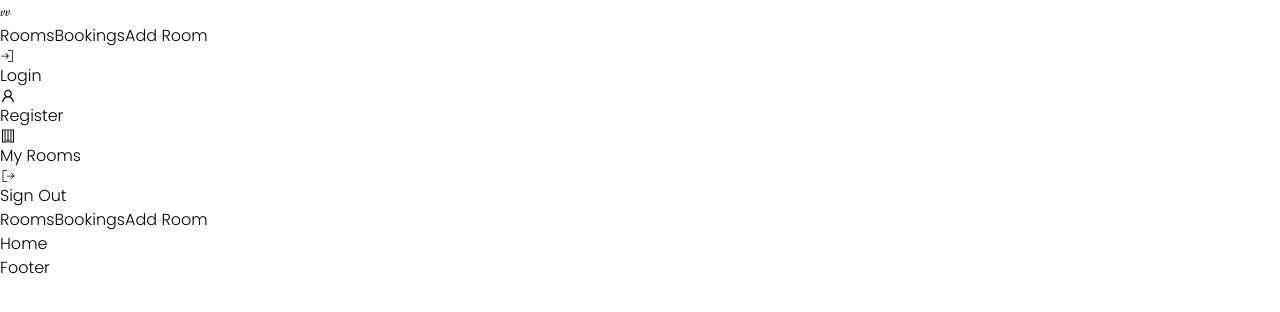
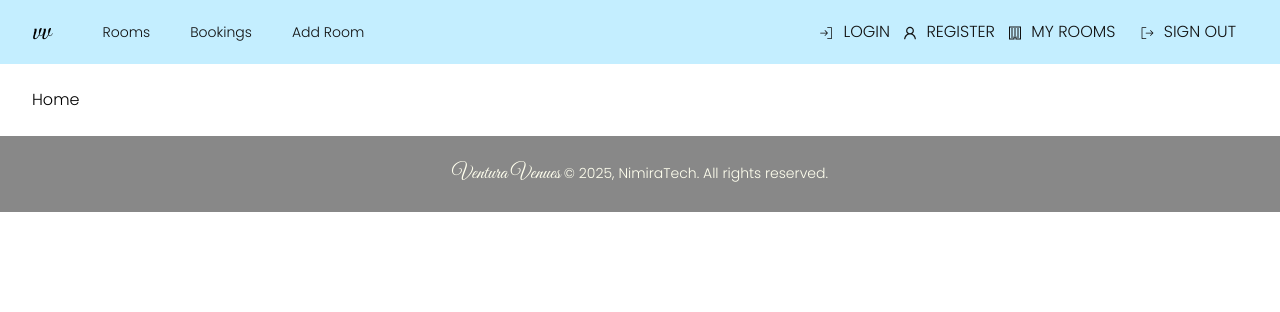
Before and after one commit to Nimira43/Ventura, a Next.js app: page / in a window 1280 px wide. Shown: the top 312 px of the page. Built offline with nearby package versions, Linux system fonts and the light colour scheme.

Commit message:
Footer redesigned

```diff
--- a/components/Footer.jsx
+++ b/components/Footer.jsx
@@ -1,26 +1,13 @@
 const Footer = () => {
   return (
-    <div>
-      Footer
+    <footer className='py-6 bg-grey-md'>
+    <div className="mx-auto max-w-7xl px-4 sm:px-6 lg:px-8">
+      <p className="text-center text-sm text-light">
+        <span className='logo text-xl'>Ventura Venues </span>&copy; 2025, NimiraTech. All rights reserved.
+      </p>
     </div>
+  </footer>
   )
 }
 
 export default Footer
-
-// const Footer = () => {
-//   const currenYear = new Date().getFullYear()
-
-//     return (
-//       <footer className='bg-[#111] py-6'>
-//         <div className='mx-auto max-w-7xl px-4 sm:px-6 lg:px-8'>
-
-//           <p className='text-center text-sm text-[#f5f5dc]'>
-//             &copy; { currenYear } Ventura Venues. All rights reserved.
-//           </p>
-//         </div>
-//       </footer>
-//      )
-//   }
-
-//   export default Footer
--- a/tailwind.config.js
+++ b/tailwind.config.js
@@ -1,10 +1,11 @@
 /** @type {import('tailwindcss').Config} */
-export const content = [
+module.exports = {
+  content: [
     "./pages/**/*.{js,ts,jsx,tsx,mdx}",
     "./components/**/*.{js,ts,jsx,tsx,mdx}",
     "./app/**/*.{js,ts,jsx,tsx,mdx}",
-];
-export const theme = {
+  ],
+  theme: {
     extend: {
       colors: {
         'primary': '#5286e1',
@@ -14,8 +15,10 @@
         'grey-md': '#888',
         'grey-lg': '#ccc',
         'grey-xl': '#eee',
-      'lighter-blue' : '#edf7ff',
+        'lighter-blue': '#edf7ff',
+        'light': '#ffffee'
       },
     },
+  },
+  plugins: [],
 };
-export const plugins = [];
```
Lines whose indentation alone changed are shown as unchanged.
